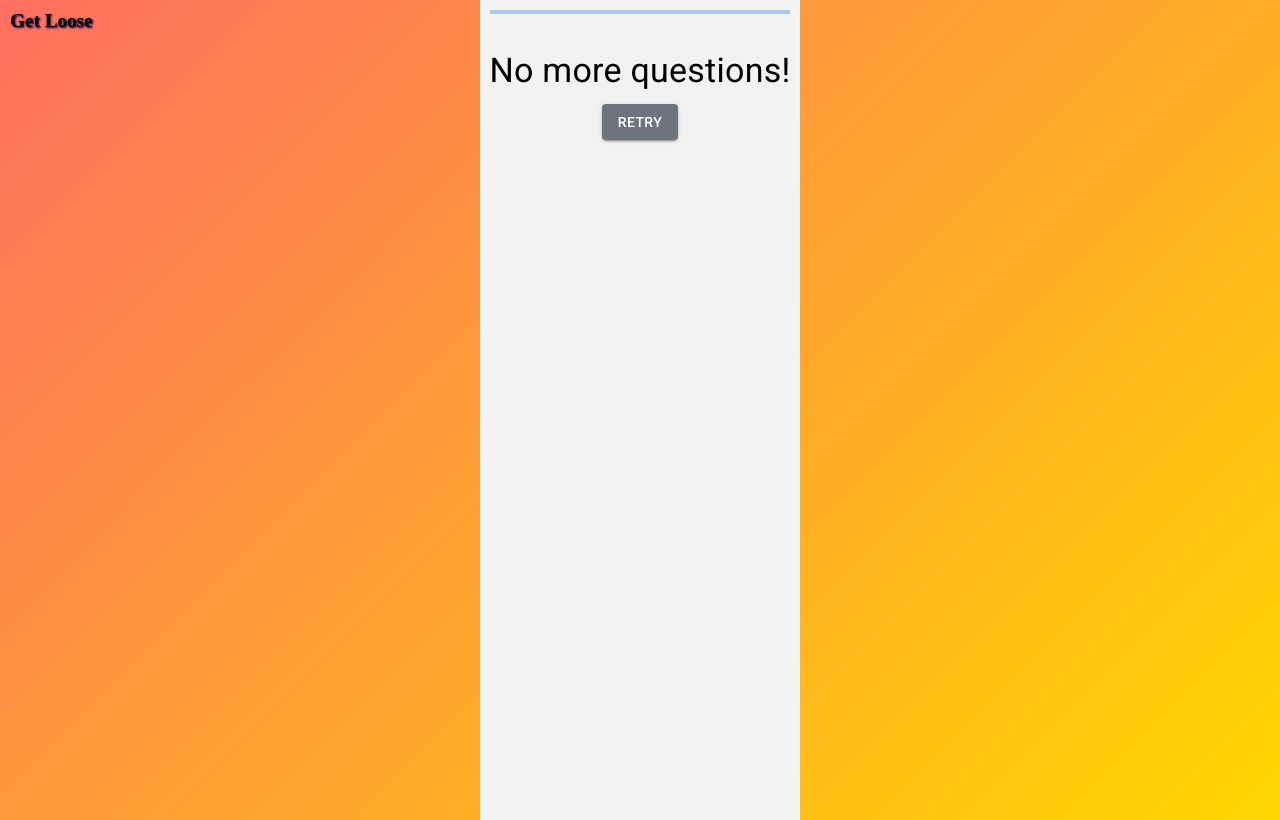
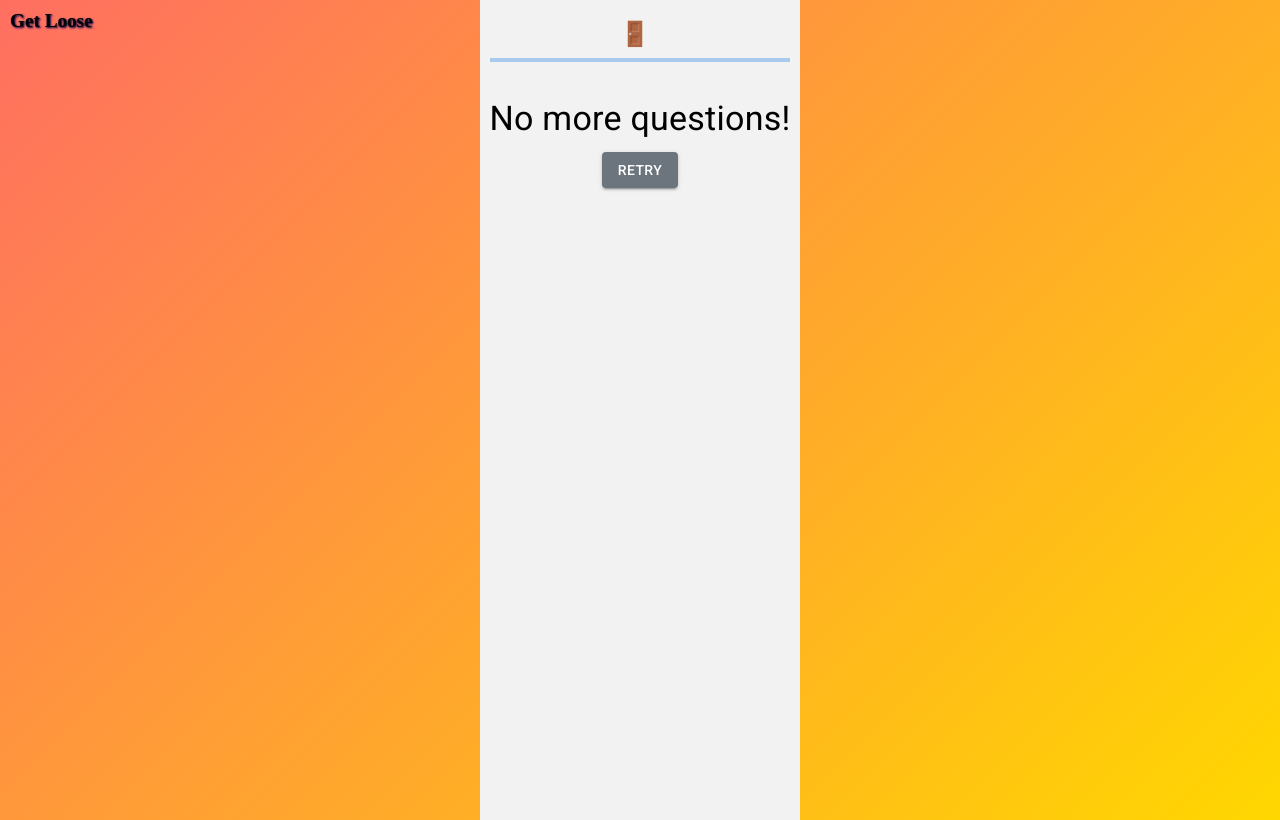
Before and after one commit to bergeron44/getLoose-client, a React (Create React App) app: page /FrindesGame in a window 1280 px wide. Built offline with nearby package versions, Linux system fonts and the light colour scheme; no server answers.

Commit message:
update close button

```diff
--- /dev/null
+++ b/src/components/Close.css
@@ -0,0 +1,16 @@
+.close-button {
+    background: none;
+    border: none;
+    font-size: 24px;
+    cursor: pointer;
+    color: #ff0000;
+    transition: color 0.3s ease;
+  }
+
+  .close-button:hover {
+    color: #cc0000;
+  }
+
+  .close-button:focus {
+    outline: none;
+  }
--- /dev/null
+++ b/src/components/Close.js
@@ -0,0 +1,28 @@
+import React from 'react';
+import { useNavigate } from 'react-router-dom';
+import axios from 'axios';
+import './Close.css'; // Ensure you have a CSS file for styling
+
+const Close = ({ gameId }) => {
+  const navigate = useNavigate(); // Use navigate from react-router-dom
+
+  const handleClose = async () => {
+    try {
+      // Delete the game from the database
+      await axios.delete(`https://getloose-server.onrender.com/api/livegame/${gameId}`);
+      alert("נשמח לעזרתכם לדרג את חלק מהשאלות שלנו")
+      // Navigate to the /TestFeedback page
+      navigate('/TestFeedback');
+    } catch (error) {
+      console.error('Failed to close the game:', error);
+    }
+  };
+
+  return (
+    <button className="close-button" onClick={handleClose} aria-label="Close Game">
+      🚪
+    </button>
+  );
+};
+
+export default Close;
--- a/src/pages/FrindesGame.js
+++ b/src/pages/FrindesGame.js
@@ -5,13 +5,13 @@ import TinderCard from 'react-tinder-card';
 import { Box, Typography, IconButton, LinearProgress, Button } from '@mui/material';
 import { ThumbUp, ThumbDown } from '@mui/icons-material';
 import { styled } from '@mui/system';
+import Close from '../components/Close'; // Import Close component
 import './FrindesGame.css'; // Import the CSS file
 
-// Styled component for the card with pink, black, and red stripes
 const StyledCard = styled(Box)(({ theme }) => ({
-    width: '100%', // Cover the entire screen
-    height: 'calc(100vh - 100px)', // Leave space for the logo
-    background: 'linear-gradient(45deg, pink, black, red)', // Striped background
+    width: '100%',
+    height: 'calc(100vh - 100px)',
+    background: 'linear-gradient(45deg, pink, black, red)',
     padding: '20px',
     boxShadow: '0 4px 8px rgba(0, 0, 0, 0.2)',
     borderRadius: '10px',
@@ -21,7 +21,7 @@ const StyledCard = styled(Box)(({ theme }) => ({
     justifyContent: 'center',
     position: 'relative',
     textAlign: 'center',
-    color: '#fff', // White text color for better contrast
+    color: '#fff',
 }));
 
 const SwipeButtons = styled(Box)(({ theme }) => ({
@@ -29,14 +29,14 @@ const SwipeButtons = styled(Box)(({ theme }) => ({
     justifyContent: 'space-around',
     width: '300px',
     position: 'absolute',
-    bottom: '20px', // Position buttons at the bottom
+    bottom: '20px',
     left: '50%',
     transform: 'translateX(-50%)',
 }));
 
 const SwipeEmoji = styled(Box)(({ theme }) => ({
     position: 'absolute',
-    bottom: '80px', // Place the emoji above the buttons
+    bottom: '80px',
     left: '50%',
     transform: 'translateX(-50%)',
     fontSize: '3rem',
@@ -56,6 +56,7 @@ const shuffleArray = (array) => {
 const FrindesGame = () => {
     const dispatch = useDispatch();
     const frindesQuestions = useSelector(state => state.questions.gameQuestions);
+    const GameId  = useSelector(state => state.liveGames.currentGameId);
     const [currentIndex, setCurrentIndex] = useState(0);
     const [shuffledQuestions, setShuffledQuestions] = useState([]);
     const [swipeHistory, setSwipeHistory] = useState([]);
@@ -67,7 +68,6 @@ const FrindesGame = () => {
 
     useEffect(() => {
         if (frindesQuestions.length > 0) {
-            // Shuffle questions when fetched
             setShuffledQuestions(shuffleArray([...frindesQuestions]));
         }
     }, [frindesQuestions]);
@@ -97,6 +97,7 @@ const FrindesGame = () => {
 
     return (
         <Box sx={{ display: 'flex', flexDirection: 'column', alignItems: 'center', height: '100vh', backgroundColor: '#f2f2f2', padding: '10px', position: 'relative' }}>
+            <Close gameId={GameId} /> {/* Pass the actual game ID */}
             <Box sx={{ width: '100%', marginBottom: 2 }}>
                 <LinearProgress variant="determinate" value={progress} />
             </Box>
@@ -122,7 +123,7 @@ const FrindesGame = () => {
                             onSwipe={(dir) => swiped(dir, shuffledQuestions[currentIndex].question)}
                             preventSwipe={['up', 'down']}
                             className="swipe"
-                            swipeThreshold={0.1} // Increase sensitivity
+                            swipeThreshold={0.1}
                         >
                             <StyledCard>
                                 <Typography variant="h5" sx={{ fontWeight: 'bold', fontFamily: 'Arial' }}>
```
